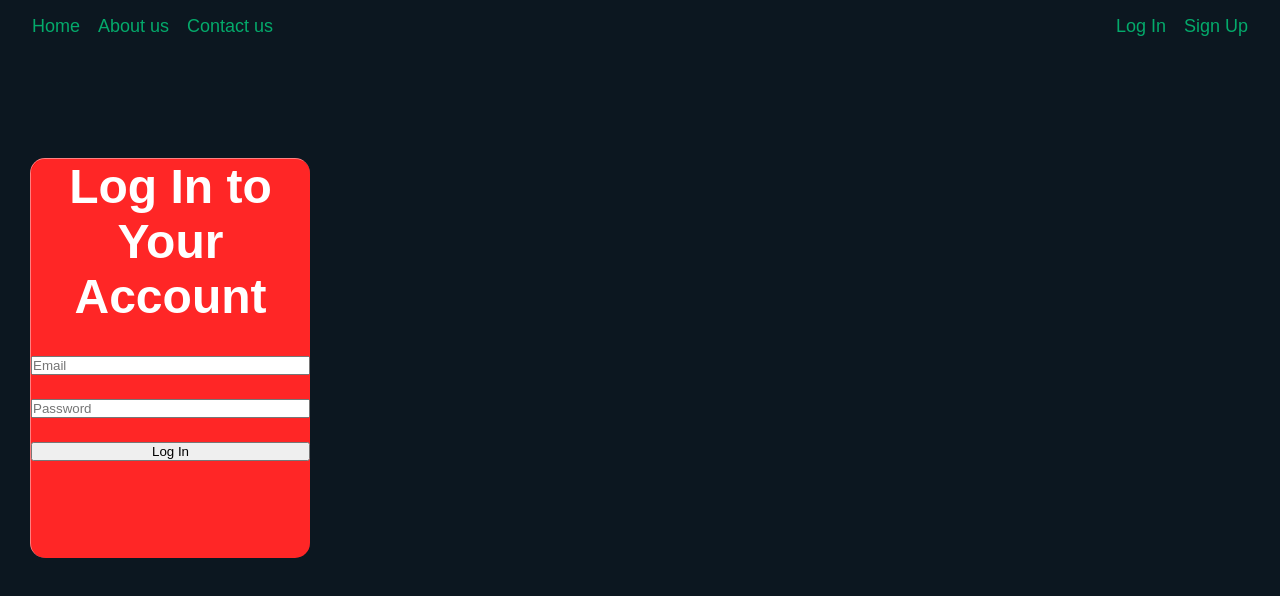
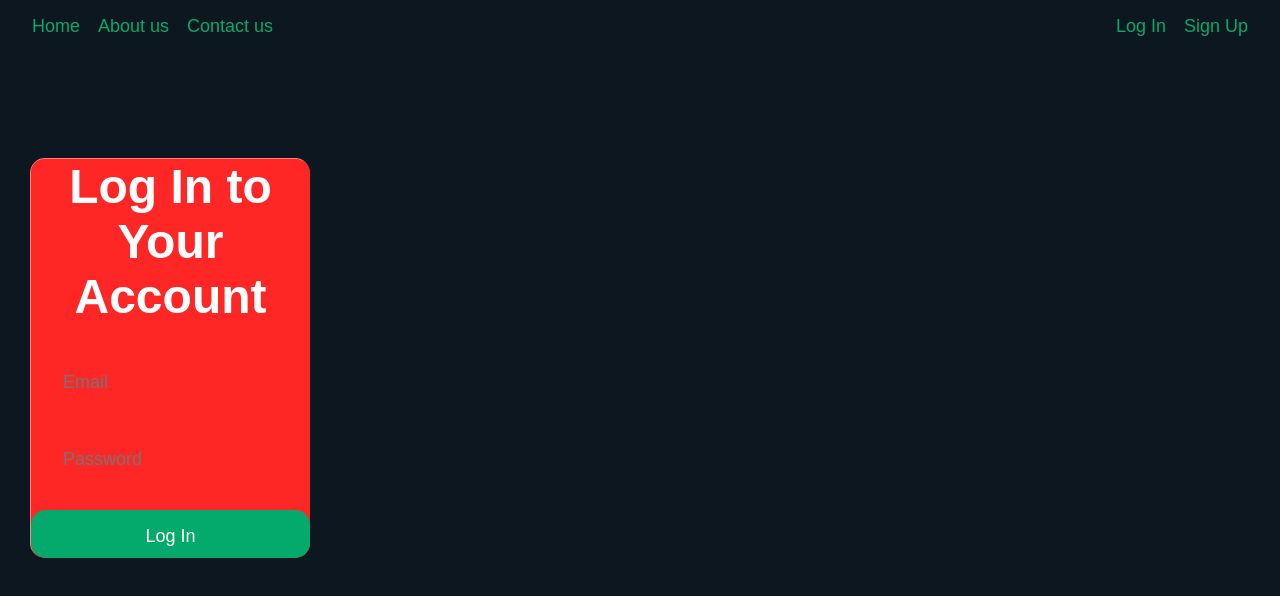
Before and after one commit to SookX/FreshEd, a React (Vite) app in the folder frontend/: page /login in a window 1280 px wide. Shown: the top 596 px of the page. Built offline with nearby package versions, Linux system fonts and the light colour scheme; a web font is replaced by a local one.

Commit message:
Glass Classnames

```diff
--- a/frontend/src/css/account.css
+++ b/frontend/src/css/account.css
@@ -3,9 +3,24 @@
 }
 
 .account-container {
-    /* background-color: aqua; */
+    border-radius: 15px;
+    /* margin: 30px; */
+    /* display: flex;
+    justify-content: center;
+    align-items: center; */
+    border-top: 1px solid rgba(255, 255, 255, 0.5);
+    border-left: 1px solid rgba(255, 255, 255, 0.5);
+    /* backdrop-filter: blur(10px); */
+    /* transform-style: preserve-3d; */
+    /* transform: perspective(10px); */
+    background: rgba(255, 255, 255, 0.15);
+    /* pointer-events: none; */
+    border-radius: 15px;
+    backdrop-filter: blur(1100px);
 
-    /* max-width: 70rem; */
+    max-width: 80rem;
+    margin: 0 auto;
+    padding: 6.4rem;
 }
 
 .account-text-box {
@@ -27,6 +42,12 @@
     max-width: 70rem;
 }
 
-.backgroungColor {
-    background-color: red !important;
+.form-account input {
+    background-color: transparent;
+    border: none;
+    border-radius: 15px;
+    padding: 1.6rem 3.2rem;
+    color: white;
+    font-size: 1.8rem;
+    font-family: inherit;
 }
--- a/frontend/src/css/general.css
+++ b/frontend/src/css/general.css
@@ -100,3 +100,25 @@ html {
     border: solid 2px var(--orange-tint-1);
     /* border: solid 2px white; */
 /* }  */
+
+
+.btn,
+.btn:link,
+.btn:visited {
+    background-color: var(--green);
+    border: none;
+    padding: 1.6rem 3.2rem;
+    border-radius: 15px;
+    cursor: pointer;
+    color: white;
+    font-size: 1.8rem;
+    font-family: inherit;
+
+    transition: .2s;
+}
+
+.btn:hover,
+.btn:active {
+    box-shadow: inset 0 0 0 2px var(--green);
+    background-color: transparent;
+}
--- a/frontend/src/css/glass.css
+++ b/frontend/src/css/glass.css
@@ -64,3 +64,7 @@
     box-shadow: 0 0 70px rgba(255, 0, 0, 0.8);
     filter: blur(100px);
 }
+
+.bg-trdt {
+    background-color: red;
+}
--- a/frontend/src/screens/Login.jsx
+++ b/frontend/src/screens/Login.jsx
@@ -49,8 +49,9 @@ const Login = () => {
 
 
     return (
-        <section className="section-account">
-            <Glass classes="backgroungColor">
+        <section  className="section-account">
+            <Glass classes='bg-trdt'>
+            {/* <div className="account-container"> */}
                 <div className="account-text-box">
                     <h2 className="account-heading">Log In to Your Account</h2>
                 </div>
@@ -70,8 +71,9 @@ const Login = () => {
                         onChange={(e) => setPassword(e.target.value)}
                     />
 
-                    <button type="submit">Log In</button>
+                    <button type="submit" className="btn">Log In</button>
                 </form>
+            {/* </div> */}
             </Glass>
         </section>
     )
```
